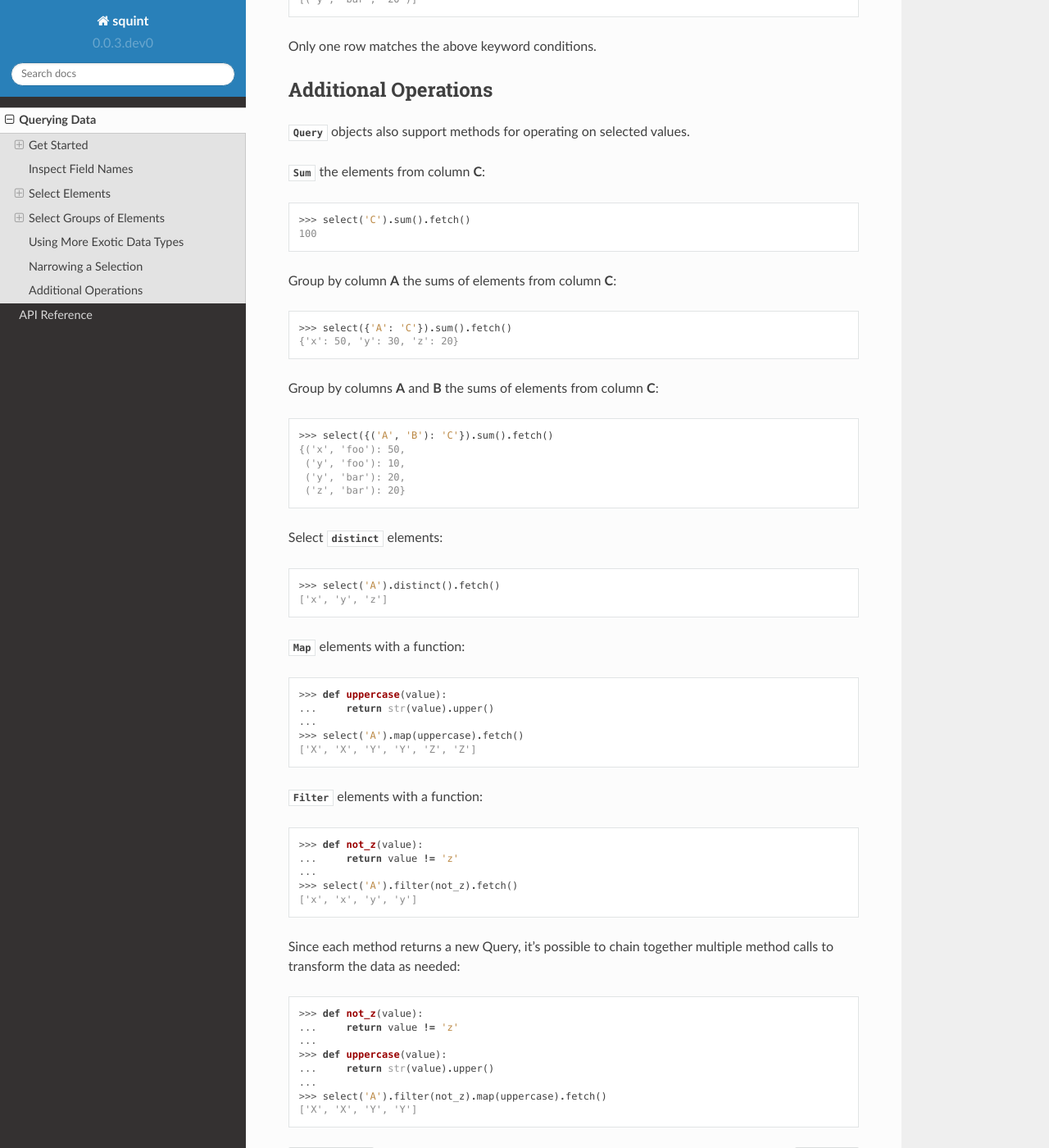
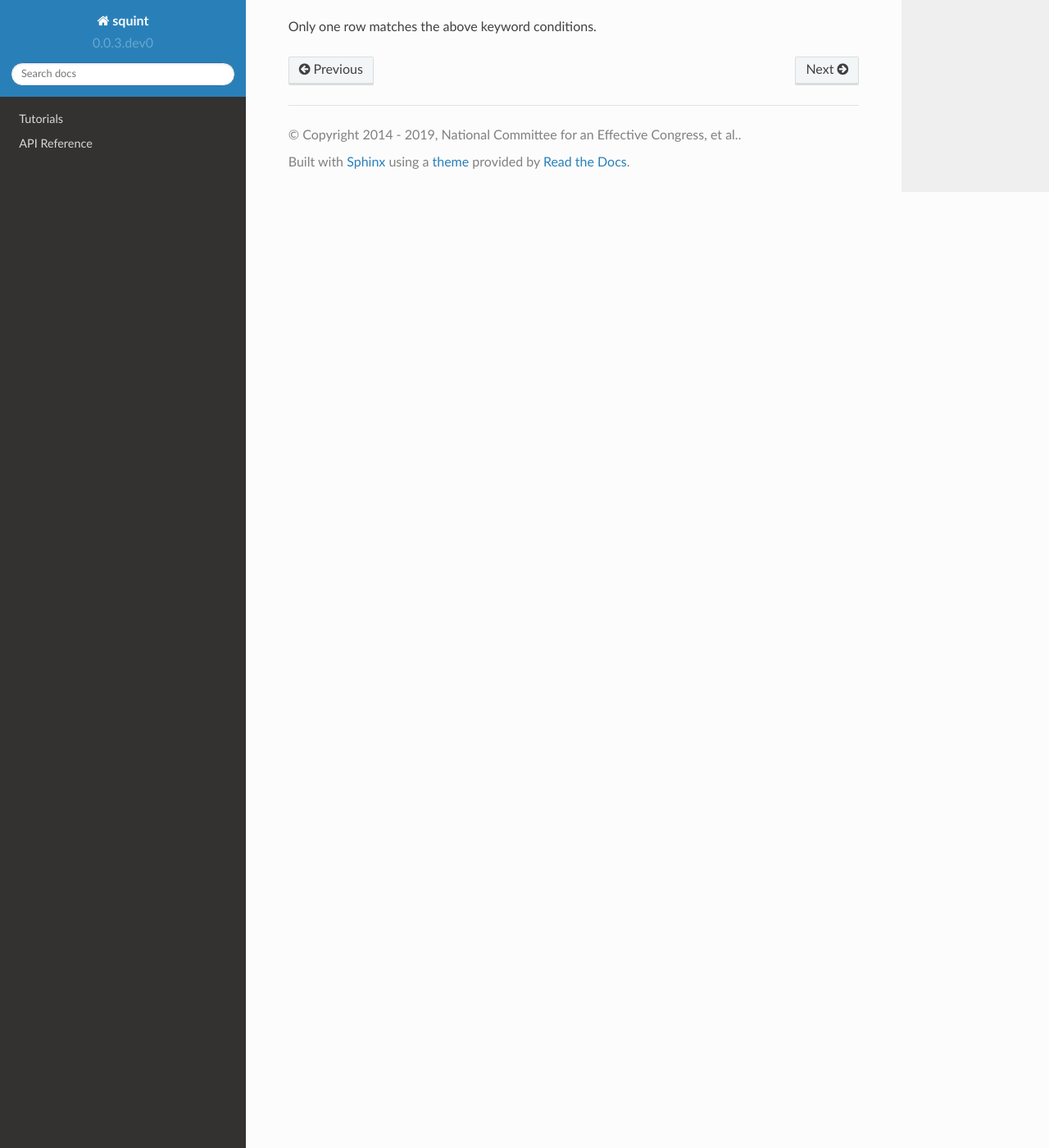
Before and after one commit to shawnbrown/squint, a Sphinx documentation site: the page built from docs/tutorial/select.rst, in a window 1280 px wide and 1400 px high, scrolled down 5593 px. Shown: the whole window at 82% size. Built offline with Sphinx 7.4.7 and the Read the Docs theme 2.0.0, drawn with Linux system fonts in a browser that asks for light colours; some of the changed text lies outside the part shown.

Commit message:
Split tutorial for Query into its own page, add tutorial/index.rst file.

```diff
--- a/docs/index.rst
+++ b/docs/index.rst
@@ -26,7 +26,7 @@ Version |release|
 .. toctree::
     :maxdepth: 2
 
-    tutorial/select
+    tutorial/index.rst
     reference/squint
 
 ..
--- /dev/null
+++ b/docs/tutorial/index.rst
@@ -0,0 +1,11 @@
+:tocdepth: 2
+
+#########
+Tutorials
+#########
+
+.. toctree::
+    :maxdepth: 2
+
+    select
+    query
--- a/docs/tutorial/select.rst
+++ b/docs/tutorial/select.rst
@@ -2,23 +2,22 @@
 .. currentmodule:: squint
 
 .. meta::
-    :description: Use squint's Select, Query, and Result classes.
-    :keywords: squint, Select, Query, Result
+    :description: Use squint's Select class.
+    :keywords: squint, Select
 
 .. highlight:: python
 
 
-.. _querying-data:
+.. _selecting-data:
 
-#############
-Querying Data
-#############
+##############
+Selecting Data
+##############
 
-The following examples demonstrate squint's :class:`Select`,
-:class:`Query`, and :class:`Result` classes. This introduction
-is written with the intent that you follow along and type the
-examples into Python's interactive prompt yourself. This will
-give you hands-on experience working with Select and Query
+The following examples demonstrate squint's :class:`Select` class.
+This introduction is written with the intent that you follow along
+and type the examples into Python's interactive prompt yourself.
+This will give you hands-on experience working with Select and Query
 objects.
 
 
@@ -349,63 +348,3 @@ column **B** equals "bar"::
     [('y', 'bar', '20')]
 
 Only one row matches the above keyword conditions.
-
-
-Additional Operations
-=====================
-
-:class:`Query` objects also support methods for operating
-on selected values.
-
-:meth:`Sum <Query.sum>` the elements from column **C**::
-
-    >>> select('C').sum().fetch()
-    100
-
-Group by column **A** the sums of elements from column **C**::
-
-    >>> select({'A': 'C'}).sum().fetch()
-    {'x': 50, 'y': 30, 'z': 20}
-
-Group by columns **A** and **B** the sums of elements from column
-**C**::
-
-    >>> select({('A', 'B'): 'C'}).sum().fetch()
-    {('x', 'foo'): 50,
-     ('y', 'foo'): 10,
-     ('y', 'bar'): 20,
-     ('z', 'bar'): 20}
-
-Select :meth:`distinct <Query.distinct>` elements::
-
-    >>> select('A').distinct().fetch()
-    ['x', 'y', 'z']
-
-:meth:`Map <Query.map>` elements with a function::
-
-    >>> def uppercase(value):
-    ...     return str(value).upper()
-    ...
-    >>> select('A').map(uppercase).fetch()
-    ['X', 'X', 'Y', 'Y', 'Z', 'Z']
-
-:meth:`Filter <Query.filter>` elements with a function::
-
-    >>> def not_z(value):
-    ...     return value != 'z'
-    ...
-    >>> select('A').filter(not_z).fetch()
-    ['x', 'x', 'y', 'y']
-
-Since each method returns a new Query, it's possible to
-chain together multiple method calls to transform the data
-as needed::
-
-    >>> def not_z(value):
-    ...     return value != 'z'
-    ...
-    >>> def uppercase(value):
-    ...     return str(value).upper()
-    ...
-    >>> select('A').filter(not_z).map(uppercase).fetch()
-    ['X', 'X', 'Y', 'Y']
```
Also changed, not shown: docs/tutorial/query.rst (added, +75 -0 lines), 1 other file.
